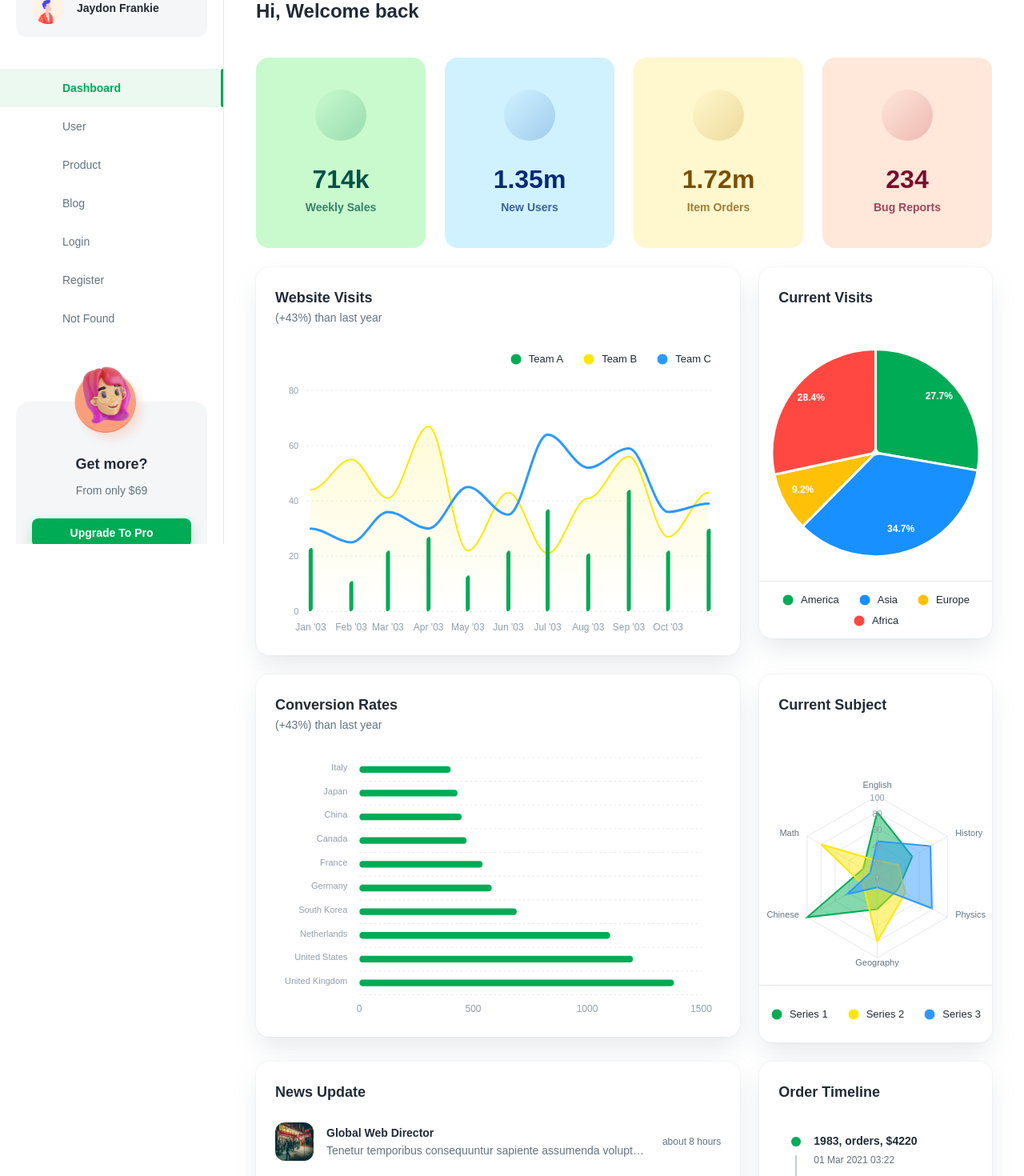
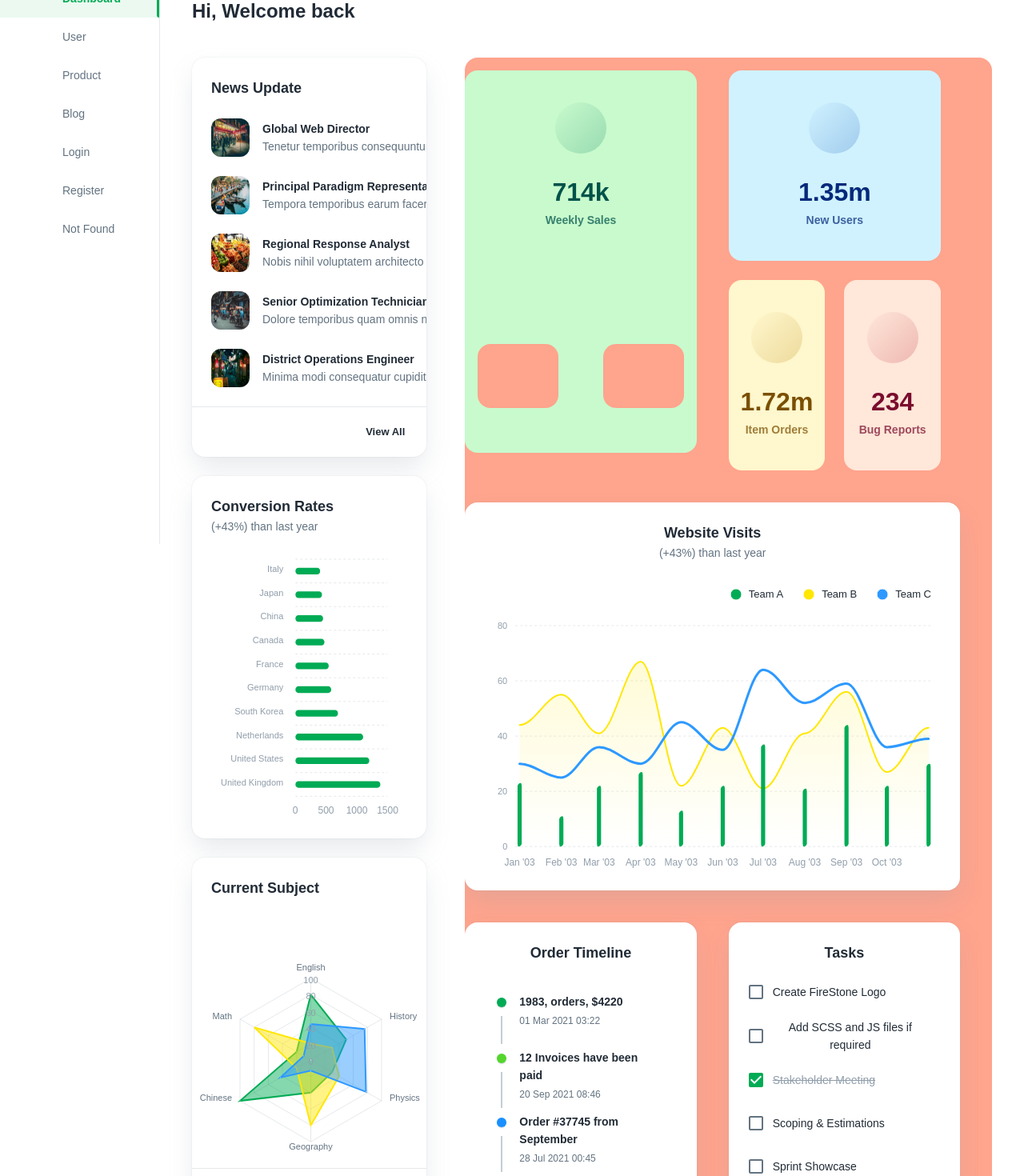
Before and after one commit to MASTERCHIEF011/Classly, a React (Create React App) app in the folder client/: page /dashboard/app in a window 1280 px wide. Shown: the part 120-1590 px from the top of the page at 80% size. Built offline with nearby package versions, Linux system fonts and the light colour scheme.

Commit message:
restructure dashboard

```diff
--- a/client/src/components/_dashboard/app/AppWeeklySales.js
+++ b/client/src/components/_dashboard/app/AppWeeklySales.js
@@ -2,9 +2,10 @@ import { Icon } from '@iconify/react';
 import androidFilled from '@iconify/icons-ant-design/android-filled';
 // material
 import { alpha, styled } from '@mui/material/styles';
-import { Card, Typography } from '@mui/material';
+import { Card, Typography, Grid } from '@mui/material';
 // utils
 import { fShortenNumber } from '../../../utils/formatNumber';
+import { AppItemOrders, AppNewUsers } from '.';
 
 // ----------------------------------------------------------------------
 
@@ -15,7 +16,14 @@ const RootStyle = styled(Card)(({ theme }) => ({
   color: theme.palette.primary.darker,
   backgroundColor: theme.palette.primary.lighter
 }));
-
+const RootStyle2 = styled(Card)(({ theme }) => ({
+  boxShadow: 'none',
+  textAlign: 'center',
+  padding: theme.spacing(5, 0),
+  margin: theme.spacing(2),
+  color: theme.palette.error.dark,
+  backgroundColor: theme.palette.error.light
+}));
 const IconWrapperStyle = styled('div')(({ theme }) => ({
   margin: 'auto',
   display: 'flex',
@@ -43,9 +51,21 @@ export default function AppWeeklySales() {
         <Icon icon={androidFilled} width={24} height={24} />
       </IconWrapperStyle>
       <Typography variant="h3">{fShortenNumber(TOTAL)}</Typography>
-      <Typography variant="subtitle2" sx={{ opacity: 0.72 }}>
+      <Typography variant="subtitle2" sx={{ opacity: 0.72 }} style={{ marginBottom: '8rem' }}>
         Weekly Sales
       </Typography>
+      <Grid container spacing={3}>
+        <Grid item xs={12} sm={6}>
+          <RootStyle2>
+            <div> </div>
+          </RootStyle2>
+        </ Grid>
+        <Grid item xs={12} sm={6}>
+          <RootStyle2>
+            <div> </div>
+          </RootStyle2>
+        </Grid>
+      </Grid>
     </RootStyle>
   );
 }
--- a/client/src/layouts/dashboard/DashboardSidebar.js
+++ b/client/src/layouts/dashboard/DashboardSidebar.js
@@ -15,7 +15,7 @@ import account from '../../_mocks_/account';
 
 // ----------------------------------------------------------------------
 
-const DRAWER_WIDTH = 280;
+const DRAWER_WIDTH = 200;
 
 const RootStyle = styled('div')(({ theme }) => ({
   [theme.breakpoints.up('lg')]: {
@@ -62,7 +62,7 @@ export default function DashboardSidebar({ isOpenSidebar, onCloseSidebar }) {
         </Box>
       </Box>
 
-      <Box sx={{ mb: 5, mx: 2.5 }}>
+      {/* <Box sx={{ mb: 5, mx: 2.5 }}>
         <Link underline="none" component={RouterLink} to="#">
           <AccountStyle>
             <Avatar src={account.photoURL} alt="photoURL" />
@@ -76,13 +76,13 @@ export default function DashboardSidebar({ isOpenSidebar, onCloseSidebar }) {
             </Box>
           </AccountStyle>
         </Link>
-      </Box>
+      </Box> */}
 
       <NavSection navConfig={sidebarConfig} />
 
       <Box sx={{ flexGrow: 1 }} />
 
-      <Box sx={{ px: 2.5, pb: 3, mt: 10 }}>
+      {/* <Box sx={{ px: 2.5, pb: 3, mt: 10 }}>
         <Stack
           alignItems="center"
           spacing={3}
@@ -118,7 +118,7 @@ export default function DashboardSidebar({ isOpenSidebar, onCloseSidebar }) {
             Upgrade to Pro
           </Button>
         </Stack>
-      </Box>
+      </Box> */}
     </Scrollbar>
   );
 
--- a/client/src/pages/DashboardApp.js
+++ b/client/src/pages/DashboardApp.js
@@ -1,5 +1,5 @@
 // material
-import { Box, Grid, Container, Typography } from '@mui/material';
+import { Box, Grid, Container, Typography, Card } from '@mui/material';
 // components
 import Page from '../components/Page';
 import {
@@ -17,7 +17,18 @@ import {
   AppConversionRates
 } from '../components/_dashboard/app';
 
+import { alpha, styled } from '@mui/material/styles';
+
 // ----------------------------------------------------------------------
+
+const RootStyle = styled(Card)(({ theme }) => ({
+  boxShadow: 'none',
+  textAlign: 'center',
+  padding: theme.spacing(2, 0),
+  color: theme.palette.error.dark,
+  backgroundColor: theme.palette.error.light
+}));
+
 
 export default function DashboardApp() {
   return (
@@ -27,52 +38,131 @@ export default function DashboardApp() {
           <Typography variant="h4">Hi, Welcome back</Typography>
         </Box>
         <Grid container spacing={3}>
-          <Grid item xs={12} sm={6} md={3}>
+          <Grid item lg={4}>
+            <Grid container spacing={3} lg={12}>
+              <Grid item xs={12} md={12} lg={12}>
+                <AppNewsUpdate />
+              </Grid>
+              <Grid item xs={12} md={12} lg={12}>
+                <AppConversionRates />
+              </Grid>
+              <Grid item xs={12} md={12} lg={12}>
+                <AppCurrentSubject />
+              </Grid>
+              <Grid item xs={12} md={12} lg={12}>
+                <AppCurrentVisits />
+              </Grid>
+            </Grid>
+          </Grid>
+          {/* <Grid container spacing={5} lg={12}>
+
+          </Grid> */}
+
+          <Grid item lg={8}>
+            <RootStyle>
+              <Grid container spacing={5} xs={12} md={12} lg={12}>
+                <Grid item xs={12} sm={6} md={6}>
                   <AppWeeklySales />
                 </Grid>
-          <Grid item xs={12} sm={6} md={3}>
+                <Grid item xs={12} md={6} lg={6}>
+                  <Grid container spacing={3} xs={12}>
+                    <Grid item xs={12} sm={6} md={12}>
                       <AppNewUsers />
                     </Grid>
-          <Grid item xs={12} sm={6} md={3}>
+                    <Grid item xs={12} sm={6} md={6}>
                       <AppItemOrders />
                     </Grid>
-          <Grid item xs={12} sm={6} md={3}>
+                    <Grid item xs={12} sm={6} md={6}>
                       <AppBugReports />
                     </Grid>
-
-          <Grid item xs={12} md={6} lg={8}>
+                  </Grid>
+                </Grid>
+                <Grid item xs={12} md={6} lg={12}>
                   <AppWebsiteVisits />
                 </Grid>
+                <Grid item xs={12} md={6} lg={6}>
+                  <AppOrderTimeline />
+                </Grid>
+                <Grid item xs={12} md={6} lg={6}>
+                  <AppTasks />
+                </Grid>
+              </Grid>
+            </RootStyle>
+          </Grid>
+        </Grid>
+        {/* <Grid container spacing={5}>
 
-          <Grid item xs={12} md={6} lg={4}>
+          <Grid item xs={12} md={6} lg={7}>
+            <AppWebsiteVisits />
+
+          </Grid>
+        </Grid>
+        <Grid container spacing={5}>
+
+          <Grid item xs={12} md={6} lg={3.5}>
+            <AppOrderTimeline />
+          </Grid>
+          <Grid item xs={12} md={6} lg={3.5}>
+            <AppTasks />
+          </Grid>
+        </Grid>
+        <Grid container spacing={5}>
+
+          <Grid item xs={12} md={6} lg={7}>
+            <AppTrafficBySite />
+          </Grid>
+        </Grid>
+ */}
+
+        {/* <Grid container spacing={5} >
+
+          <Grid container spacing={3} xs={6}>
+            <Grid item xs={12} md={6} lg={12}>
+              <AppWebsiteVisits />
+            </Grid>
+            <Grid item xs={12} md={6} lg={12}>
+              <AppConversionRates />
+            </Grid>
+            <Grid item xs={12} md={6} lg={12}>
+              <AppCurrentSubject />
+            </Grid>
+            <Grid item xs={12} md={6} lg={12}>
               <AppCurrentVisits />
             </Grid>
-
-          <Grid item xs={12} md={6} lg={8}>
-            <AppConversionRates />
           </Grid>
 
-          <Grid item xs={12} md={6} lg={4}>
-            <AppCurrentSubject />
+
+          <Grid container spacing={3} xs={6}>
+            <Grid item xs={12} sm={6} md={6}>
+              <AppWeeklySales />
             </Grid>
-
-          <Grid item xs={12} md={6} lg={8}>
+            <Grid item xs={12} sm={6} md={6}>
+              <AppNewUsers />
+            </Grid>
+            <Grid item xs={12} sm={6} md={6}>
+              <AppItemOrders />
+            </Grid>
+            <Grid item xs={12} sm={6} md={6}>
+              <AppBugReports />
+            </Grid>
+            <Grid item xs={12} md={6} lg={12}>
               <AppNewsUpdate />
             </Grid>
 
-          <Grid item xs={12} md={6} lg={4}>
+            <Grid item xs={12} md={6} lg={6}>
               <AppOrderTimeline />
             </Grid>
 
-          <Grid item xs={12} md={6} lg={4}>
+            <Grid item xs={12} md={6} lg={6}>
+              <AppTasks />
+            </Grid>
+            <Grid item xs={12} md={6} lg={12}>
               <AppTrafficBySite />
             </Grid>
 
-          <Grid item xs={12} md={6} lg={8}>
-            <AppTasks />
           </Grid>
-        </Grid>
+        </Grid> */}
       </Container>
-    </Page>
+    </Page >
   );
 }
```
Lines whose indentation alone changed are shown as unchanged.
